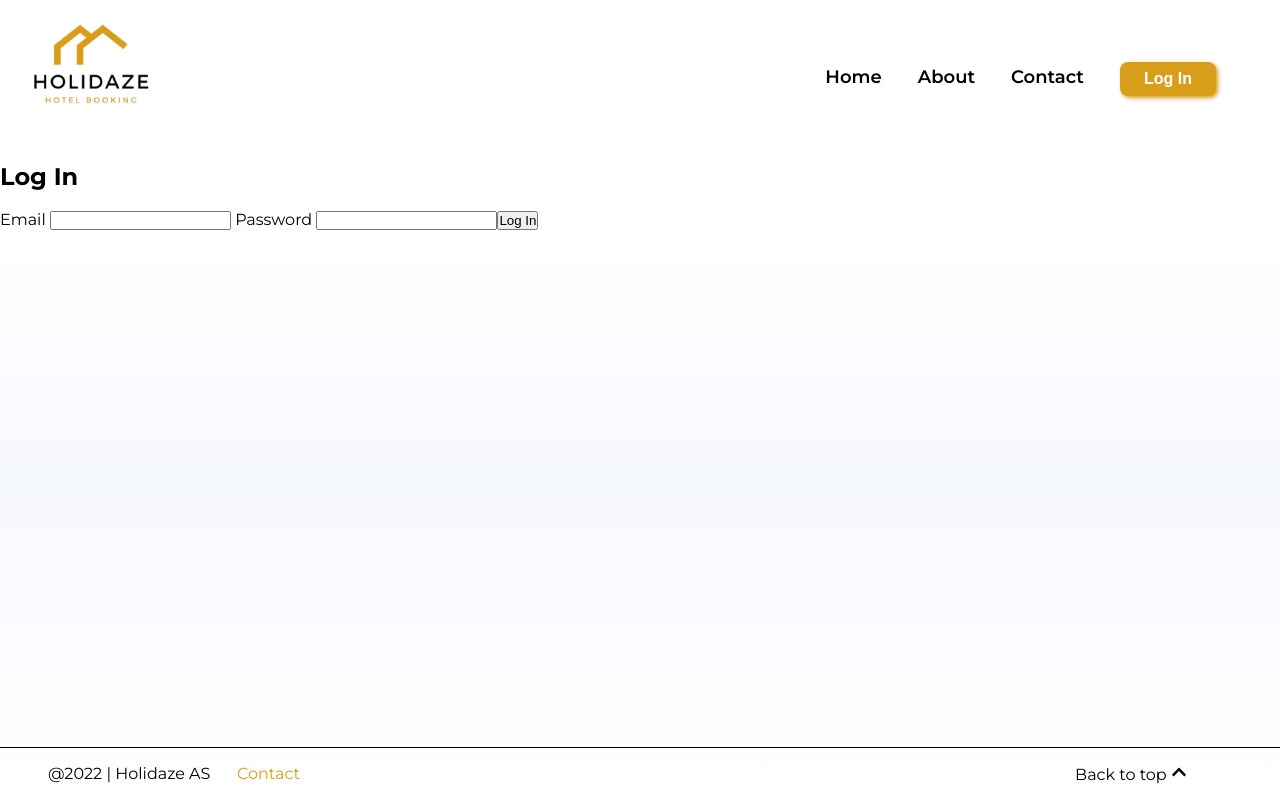
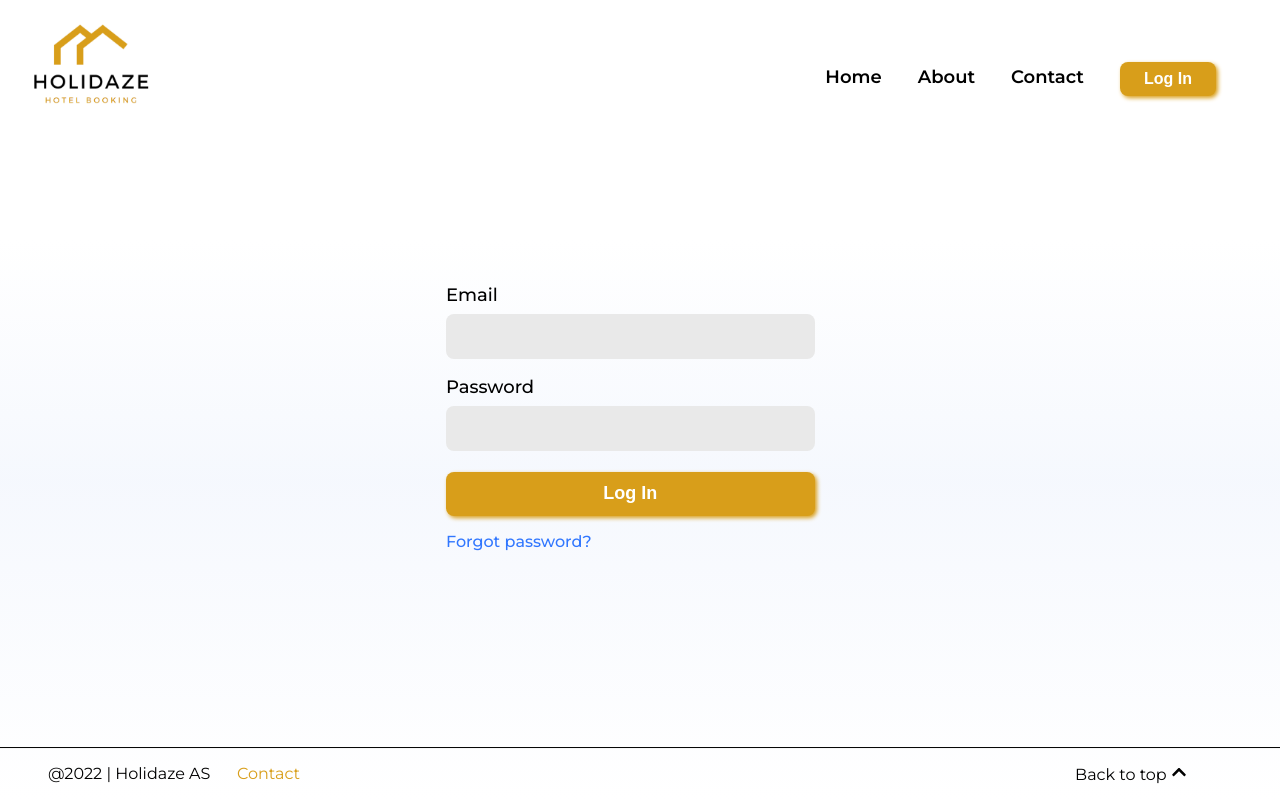
Before and after one commit to tiberiutabara/Holidaze, a React (Create React App) app: page /login in a window 1280 px wide. Built offline with nearby package versions, Linux system fonts and the light colour scheme; the HTML template or start-up script is replaced by a standard one.

Commit message:
login finish

```diff
--- a/src/pages/Login.jsx
+++ b/src/pages/Login.jsx
@@ -1,6 +1,7 @@
 import React from "react";
 import { useState } from "react";
-import { useNavigate } from "react-router-dom";
+import { Link, useNavigate } from "react-router-dom";
+import './styles/Login.scss'
 
 const { REACT_APP_URL } = process.env;
 
@@ -53,11 +54,9 @@ export default function Login() {
   return (
     <div className="login">
 
-      <h2>Log In</h2> <br />
       <form className="login-form" onSubmit={handleLogin}>
         <label>
-          {" "}
-          <span> Email </span>
+          <span> Email </span> <br />
           <input
             type="email"
             onChange={(e) => setUsername(e.target.value)}
@@ -66,8 +65,7 @@ export default function Login() {
         </label>
 
         <label>
-          {" "}
-          <span> Password </span>
+          <span> Password </span> <br />
           <input
             type="password"
             onChange={(e) => setPassword(e.target.value)}
@@ -75,8 +73,10 @@ export default function Login() {
           />
         </label>
 
-        <button>Log In</button>
+        <button className="button">Log In</button>
       </form>
+
+      <Link to="/contact">Forgot password?</Link>
     </div>
   );
 }
--- a/src/pages/styles/Contact.scss
+++ b/src/pages/styles/Contact.scss
@@ -39,14 +39,14 @@
         }
 
         input, select{
+            width: 400px;
+            margin: .5rem 0;
             color: #333;
             background-color: #e9e9e9;
             border: none;
             border-radius: 8px;
             padding: 12px;
             font-size: 18px;
-            width: 400px;
-            margin: .5rem 0;
 
             &:focus{
                 outline: none;
--- /dev/null
+++ b/src/pages/styles/Login.scss
@@ -0,0 +1,56 @@
+.login{
+
+    max-width: 420px;
+    margin: 10% auto;
+    overflow: none;
+
+    form{
+        padding: 1em;
+    }
+
+    label{
+        display: block;
+        margin: .6em 0;
+        width: 95%;
+
+        span{
+            font-size: 18px;
+            font-weight: 500;
+        }
+
+        input{
+            width: 100%;
+            margin: .5rem 0;
+            color: #333;
+            background-color: #e9e9e9;
+            border: none;
+            border-radius: 8px;
+            padding: 12px;
+            font-size: 18px;
+
+            &:focus{
+                outline: none;
+                border: 1px solid #D89E1A;
+            }
+        }
+    }
+
+    button{
+        margin-top: .2rem;
+        font-size: 18px;
+        width: 95%;
+        height: 44px;
+    }
+
+    a{
+        margin-left: 1em;
+        color: #0057FF;
+        opacity: 80%;
+        text-decoration: none;
+        font-weight: 500;
+
+        &:hover{
+            text-decoration: underline;
+        }
+    }
+}
```
